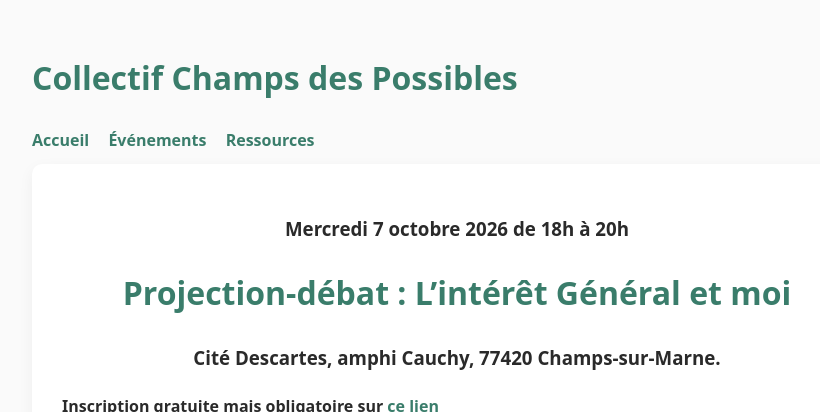
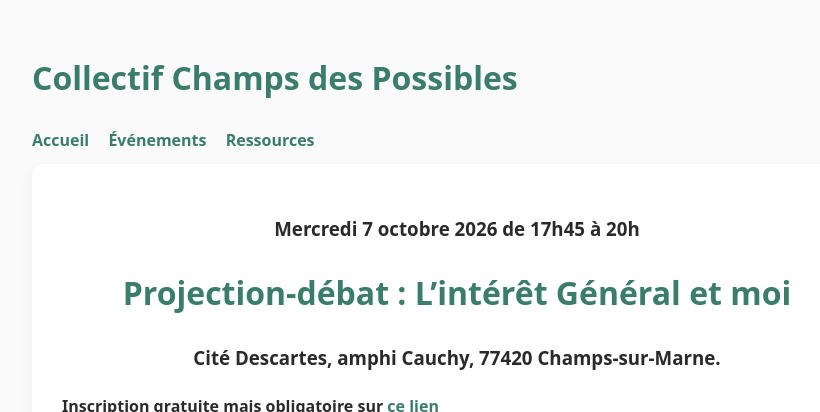
Before and after one commit to champs-des-possibles/champs-des-possibles.github.io, a Jekyll site: the page built from _posts/2026-10-07-film.md, in a window 1280 px wide, cut to the strip 0-412 px from the top of the page. Shown: the whole strip, without its empty margins (183-1003 px from the left). Built offline with Jekyll 4.4.1, drawn with Linux system fonts in a browser that asks for light colours.

Commit message:
Add files via upload

```diff
--- a/_posts/2026-10-07-film.md
+++ b/_posts/2026-10-07-film.md
@@ -5,7 +5,7 @@ date: 2026-10-07
 date_display: 07 octobre 2026 (18h - 20h)
 ---
 
-<h3 style="text-align: center;"> Mercredi 7 octobre 2026 de 18h à 20h </h3>
+<h3 style="text-align: center;"> Mercredi 7 octobre 2026 de 17h45 à 20h </h3>
 
 <h1 style="text-align: center;"> Projection-débat : L’intérêt Général et moi</h1>
 
```
